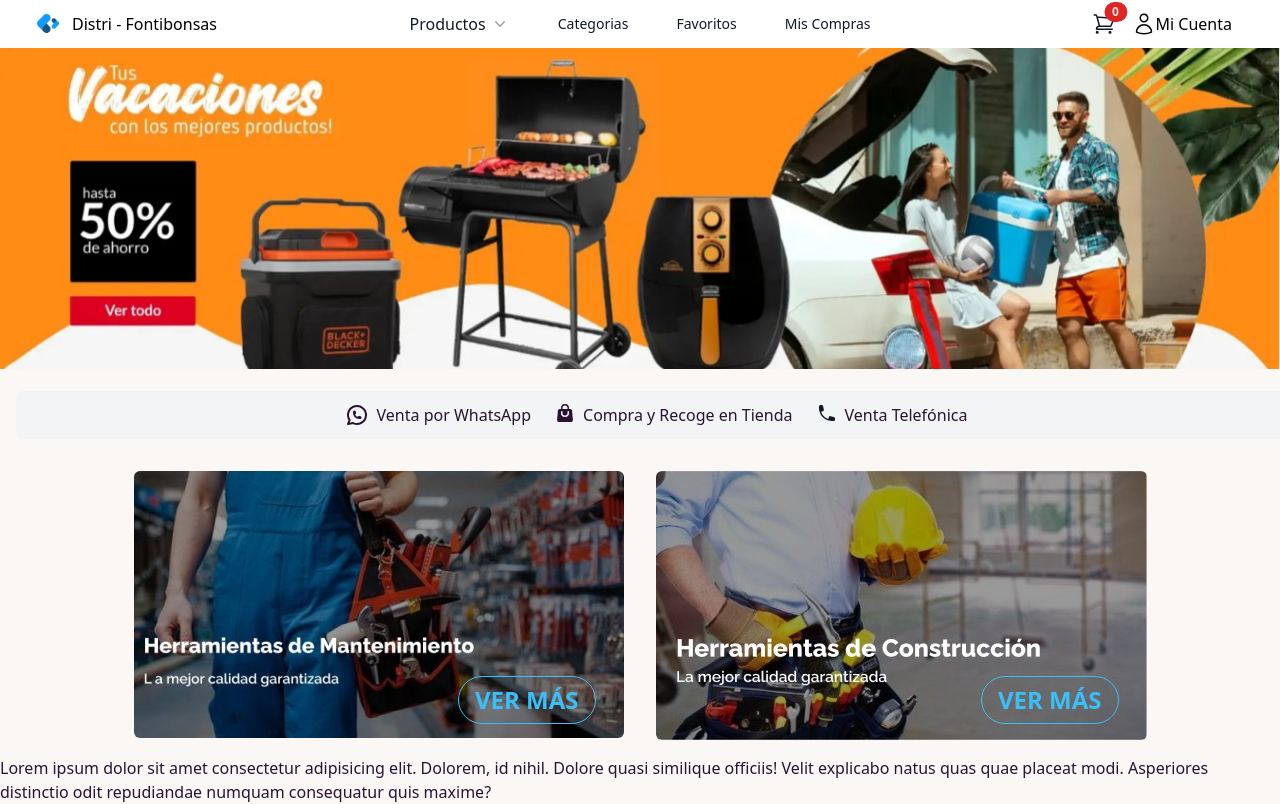
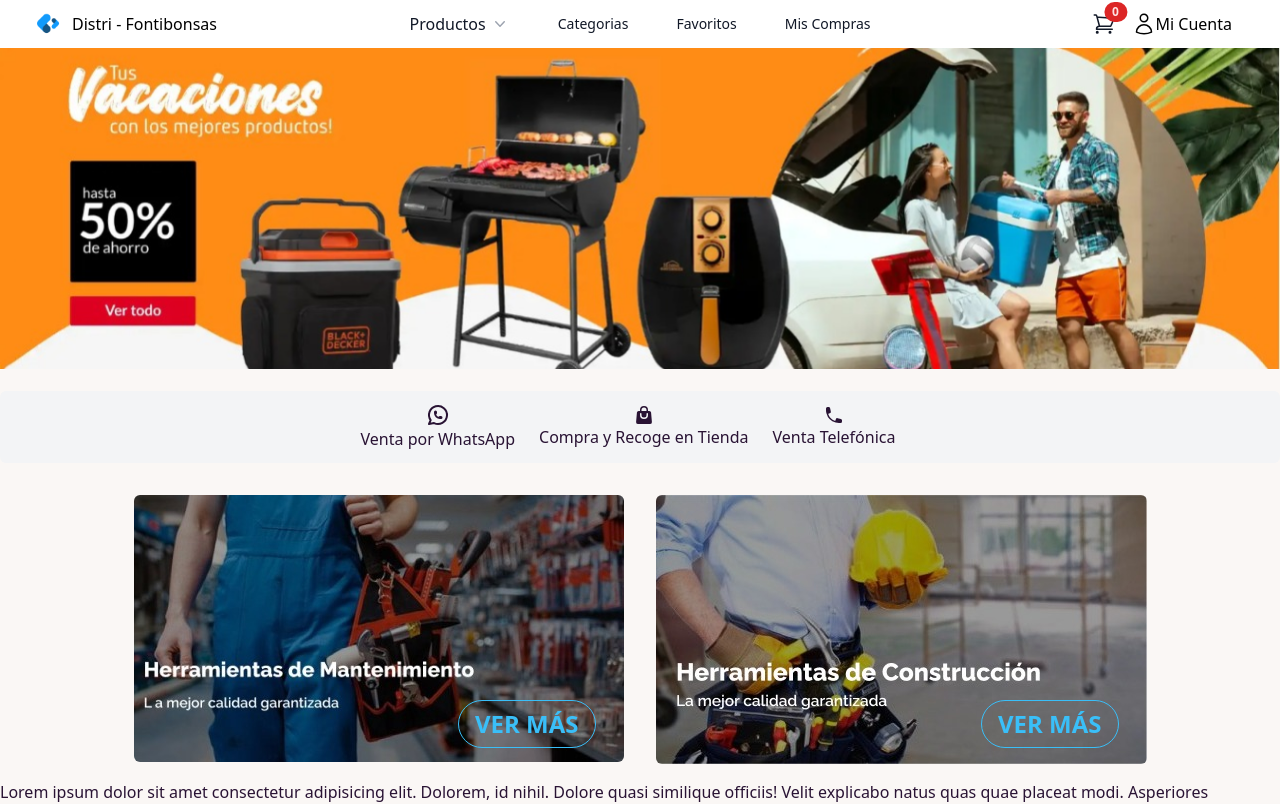
Before and after one commit to jonathanmaster/01-store-ferre, a React (Vite) app: page / in a window 1280 px wide. Shown: the top 804 px of the page. Built offline with nearby package versions, Linux system fonts and the light colour scheme.

Commit message:
update buttom banner-4

```diff
--- a/src/pages/banner/button-slider/ButtonSlider.jsx
+++ b/src/pages/banner/button-slider/ButtonSlider.jsx
@@ -1,12 +1,13 @@
 import { PhoneIcon, ShoppingBagIcon } from '@heroicons/react/20/solid'
+import './style.css'
 
 export const ButtonSlider = () => {
   return (
-    <div className='md:flex md:flex-row text-center m-4 bg-gray-100 p-3 rounded-md justify-center w-full'>
-      <a className='mr-2 md:mr-6 hover:underline hover:text-blue-700 cursor-pointer flex'>
+    <div className='container-button my-4 bg-gray-100 p-3 rounded-md justify-center items-center w-full'>
+      <a className='link-together mr-2 hover:underline hover:text-blue-700 cursor-pointer '>
         <svg
           xmlns='http://www.w3.org/2000/svg'
-          className='icon icon-tabler icon-tabler-brand-whatsapp mr-2'
+          className='icones-together icon icon-tabler icon-tabler-brand-whatsapp mr-2 '
           width='24'
           height='24'
           viewBox='0 0 24 24'
@@ -22,14 +23,16 @@
         </svg>
         Venta por WhatsApp
       </a>
-      <a className='mr-2 md:mr-6 hover:underline hover:text-blue-700 cursor-pointer flex'>
-        <ShoppingBagIcon className='h-5 2-5 mr-2' /> Compra y Recoge en Tienda
+      <a className='link-together mr-2  hover:underline hover:text-blue-700 cursor-pointer'>
+        <ShoppingBagIcon className='icones-together h-5 2-5 sm:m-auto' /> Compra
+        y Recoge en Tienda
       </a>
       <a
-        className='hover:underline hover:text-blue-700 cursor-pointer flex'
-        href='tel: +57312 4488144'
+        className='link-together hover:underline hover:text-blue-700 cursor-pointer '
+        href='tel: +573124488144'
       >
-        <PhoneIcon className='h-5 w-5 mr-2 text-gray-900 ' /> Venta Telefónica
+        <PhoneIcon className='icones-together h-5 w-5 sm:m-auto' /> Venta
+        Telefónica
       </a>
     </div>
   )
--- /dev/null
+++ b/src/pages/banner/button-slider/style.css
@@ -0,0 +1,15 @@
+@media (min-width: 360px) {
+  .container-button {
+    display: flex;
+  }
+
+  .link-together {
+    /* display: flex; */
+    text-align: center;
+    margin-right: 1.5rem;
+  }
+
+  .icones-together {
+    margin: auto;
+  }
+}
```
Also changed, not shown: 4 other files (tests, documents, lock files or other folders).
